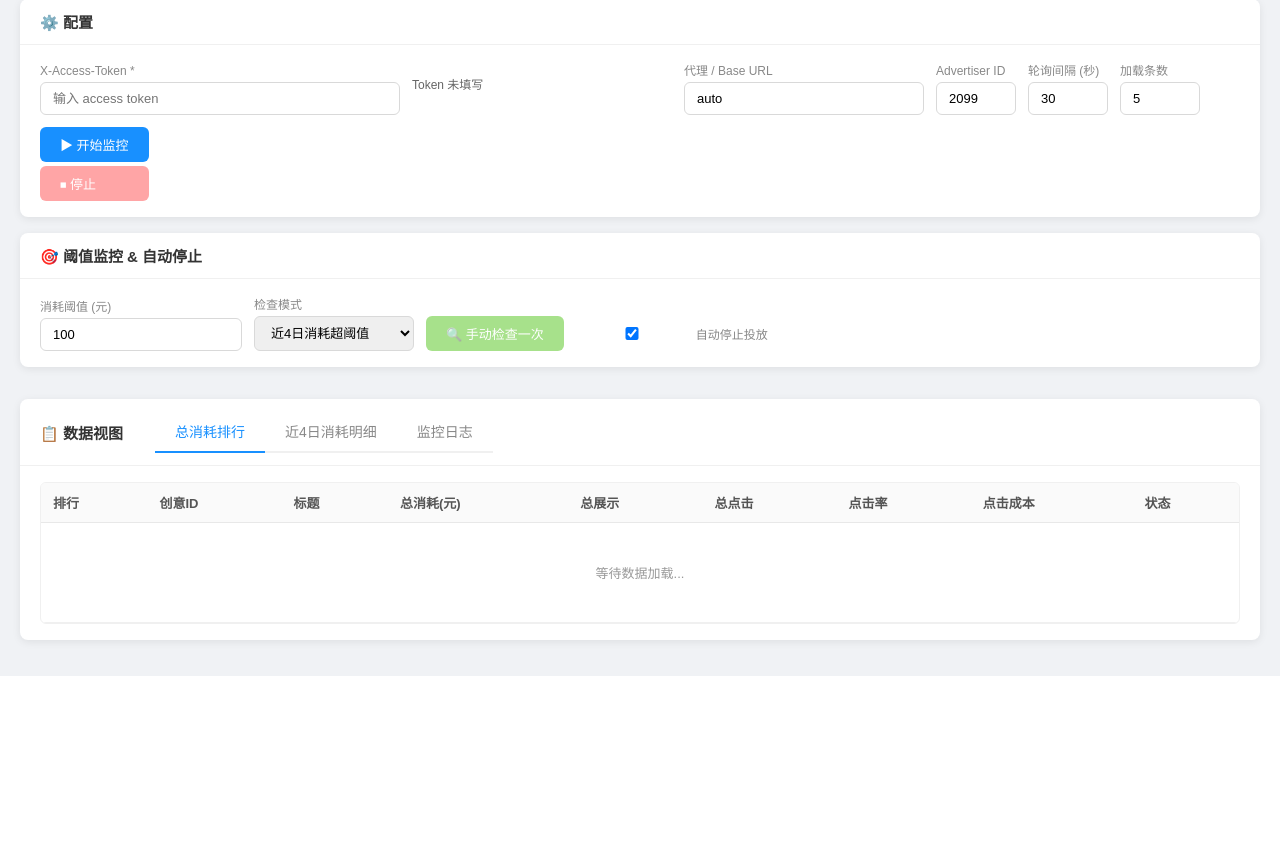
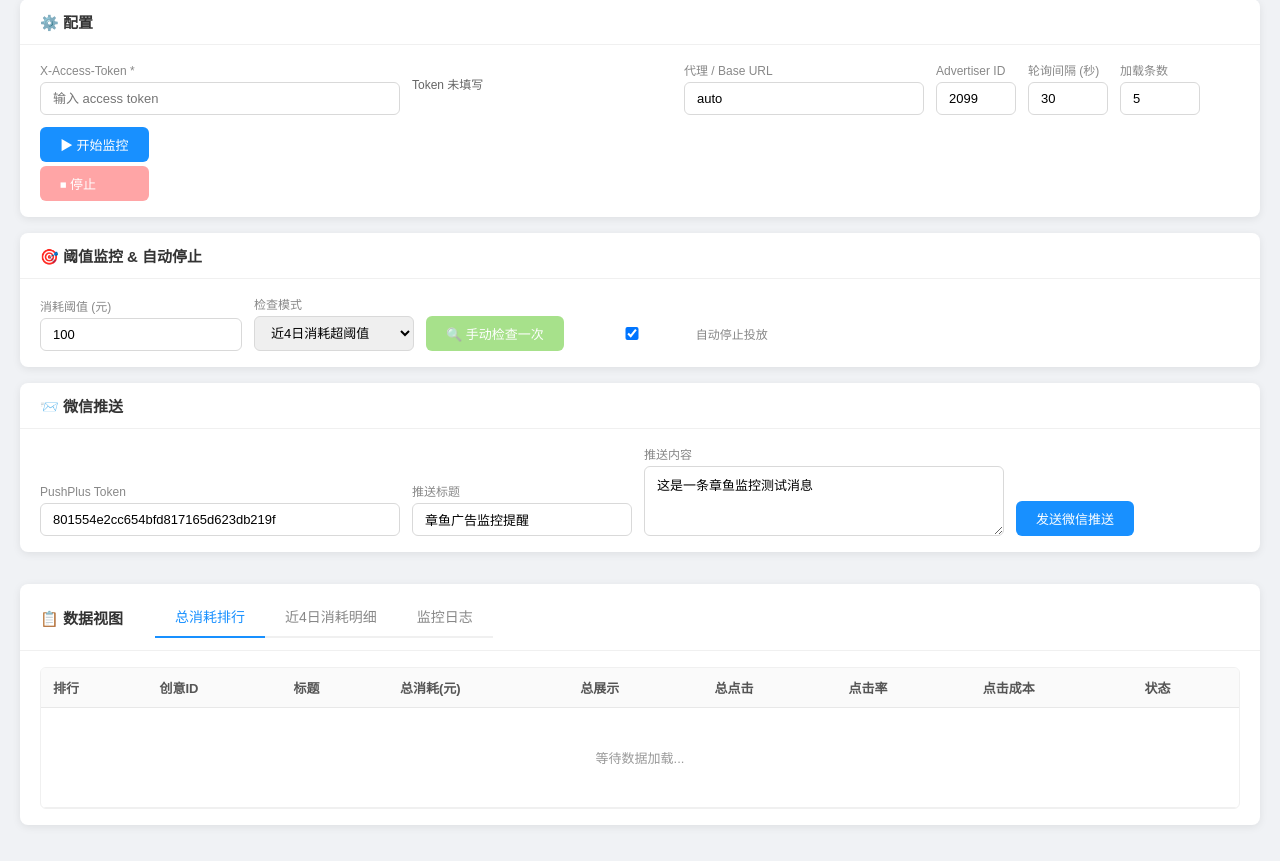
Before and after one commit to 2685175926/-, a Flask app: page / in a window 1280 px wide. Shown: the part 290-1151 px from the top of the page. Before the commit the page ends 966 px from the top, so only its background shows below. Run offline with Flask 3, Linux system fonts and the light colour scheme; data that the repository does not hold is empty.

Commit message:
Add PushPlus custom notifications

```diff
--- a/app.py
+++ b/app.py
@@ -6,6 +6,7 @@ from flask import Flask, Response, jsonify, render_template, request
 
 
 TARGET_HOST = "https://ad.adintl.cn"
+PUSHPLUS_SEND_URL = "https://www.pushplus.plus/send"
 TIMEOUT_SECONDS = 30
 
 app = Flask(__name__)
@@ -74,6 +75,35 @@ def proxy(api_path):
     return add_cors_headers(response)
 
 
+@app.route("/pushplus/send", methods=["POST", "OPTIONS"])
+def pushplus_send():
+    if request.method == "OPTIONS":
+        return add_cors_headers(Response(status=204))
+
+    payload = request.get_json(silent=True) or {}
+    allowed = {"token", "title", "content", "template", "channel", "topic"}
+    data = {key: payload[key] for key in allowed if key in payload}
+
+    try:
+        upstream = requests.post(
+            PUSHPLUS_SEND_URL,
+            json=data,
+            headers={"Accept": "application/json"},
+            timeout=TIMEOUT_SECONDS,
+        )
+    except requests.RequestException as exc:
+        response = jsonify({"code": 502, "msg": str(exc), "success": False})
+        response.status_code = 502
+        return add_cors_headers(response)
+
+    response = Response(
+        upstream.content,
+        status=upstream.status_code,
+        content_type=upstream.headers.get("Content-Type", "application/json"),
+    )
+    return add_cors_headers(response)
+
+
 def build_forward_headers():
     forwarded = {
         "Accept": request.headers.get("Accept", "application/json, text/plain, */*"),
--- a/templates/index.html
+++ b/templates/index.html
@@ -21,7 +21,9 @@ body{font-family:"Microsoft YaHei","PingFang SC",sans-serif;background:#f0f2f5;c
 .form-group{display:flex;flex-direction:column;gap:4px}
 .form-group label{font-size:12px;color:#888;font-weight:500}
 .form-group input,.form-group select{padding:8px 12px;border:1px solid #d9d9d9;border-radius:6px;font-size:13px;outline:none;transition:border-color .2s;min-width:120px}
+.form-group textarea{padding:8px 12px;border:1px solid #d9d9d9;border-radius:6px;font-size:13px;outline:none;transition:border-color .2s;min-width:360px;min-height:70px;resize:vertical;font-family:inherit}
 .form-group input:focus{border-color:#1890ff;box-shadow:0 0 0 2px rgba(24,144,255,.2)}
+.form-group textarea:focus{border-color:#1890ff;box-shadow:0 0 0 2px rgba(24,144,255,.2)}
 .form-group input.small{min-width:80px;width:80px}
 .btn{padding:8px 20px;border:none;border-radius:6px;font-size:13px;cursor:pointer;font-weight:500;transition:all .2s;display:inline-flex;align-items:center;gap:6px}
 .btn-primary{background:#1890ff;color:#fff}
@@ -93,6 +95,12 @@ tr:hover td{background:#e6f7ff}
 <div class="form-group"><label>消耗阈值 (元)</label><input type="number" id="threshold" value="100" min="1" step="0.01" style="min-width:120px"></div>
 <div class="form-group"><label>检查模式</label><select id="checkMode" style="min-width:160px"><option value="4day">近4日消耗超阈值</option></select></div>
 <div class="form-group" style="align-self:flex-end"><label style="visibility:hidden">.</label><div style="display:flex;gap:8px"><button class="btn btn-success" id="btnCheck" onclick="checkThreshold()" disabled>🔍 手动检查一次</button><label style="font-size:12px;display:flex;align-items:center;gap:4px;cursor:pointer"><input type="checkbox" id="autoStop" checked> 自动停止投放</label></div></div>
+</div></div></div>
+<div class="panel"><div class="panel-header">📨 微信推送</div><div class="panel-body"><div class="form-row">
+<div class="form-group"><label>PushPlus Token</label><input type="text" id="pushplusToken" value="801554e2cc654bfd817165d623db219f" placeholder="输入 pushplus token" style="min-width:360px"></div>
+<div class="form-group"><label>推送标题</label><input type="text" id="pushTitle" value="章鱼广告监控提醒" style="min-width:220px"></div>
+<div class="form-group"><label>推送内容</label><textarea id="pushContent" placeholder="输入要推送到微信的内容">这是一条章鱼监控测试消息</textarea></div>
+<div class="form-group" style="align-self:flex-end"><button class="btn btn-primary" id="btnPush" type="button" onclick="sendCustomPush()">发送微信推送</button></div>
 </div></div></div>
 <div class="summary-cards" id="summaryCards"></div>
 <div class="panel"><div class="panel-header"><span>📋 数据视图</span><div class="tabs" style="margin-left:24px;margin-bottom:0"><div class="tab active" onclick="switchTab('total')">总消耗排行</div><div class="tab" onclick="switchTab('daily')">近4日消耗明细</div><div class="tab" onclick="switchTab('log')">监控日志</div></div><span style="margin-left:auto;font-size:12px;color:#888" id="lastUpdate"></span></div><div class="panel-body">
@@ -210,6 +218,50 @@ function getConfiguredBaseUrl(){
     return window.location.protocol === 'file:' ? 'http://127.0.0.1:8899/api' : '/api';
   }
   return (value || '/api').replace(/\/+$/,'');
+}
+
+function getPushplusUrl(){
+  return window.location.protocol === 'file:' ? 'http://127.0.0.1:8899/pushplus/send' : '/pushplus/send';
+}
+
+async function sendPushplusMessage(title, content){
+  var pushToken = document.getElementById('pushplusToken').value.trim();
+  if(!pushToken) throw new Error('请输入 PushPlus Token');
+  var resp = await fetch(getPushplusUrl(), {
+    method: 'POST',
+    headers: {
+      'Accept': 'application/json',
+      'Content-Type': 'application/json;charset=UTF-8'
+    },
+    body: JSON.stringify({
+      token: pushToken,
+      title: title,
+      content: content,
+      template: 'html',
+      channel: 'wechat'
+    })
+  });
+  var data = await resp.json();
+  if(!(data.code == 200 || data.success === true)) throw new Error(data.msg || data.message || '推送失败');
+  return data;
+}
+
+async function sendCustomPush(){
+  var btn = document.getElementById('btnPush');
+  var title = document.getElementById('pushTitle').value.trim() || '章鱼广告监控提醒';
+  var content = document.getElementById('pushContent').value.trim();
+  if(!content){ alert('请输入推送内容'); return; }
+  if(btn) btn.disabled = true;
+  try {
+    await sendPushplusMessage(title, content.replace(/\n/g, '<br>'));
+    log('微信推送发送成功: ' + title, 'success');
+    alert('微信推送发送成功');
+  } catch(e) {
+    log('微信推送发送失败: ' + e.message, 'error');
+    alert('微信推送发送失败: ' + e.message);
+  } finally {
+    if(btn) btn.disabled = false;
+  }
 }
 
 function decodeJwtPayload(jwt){
```
